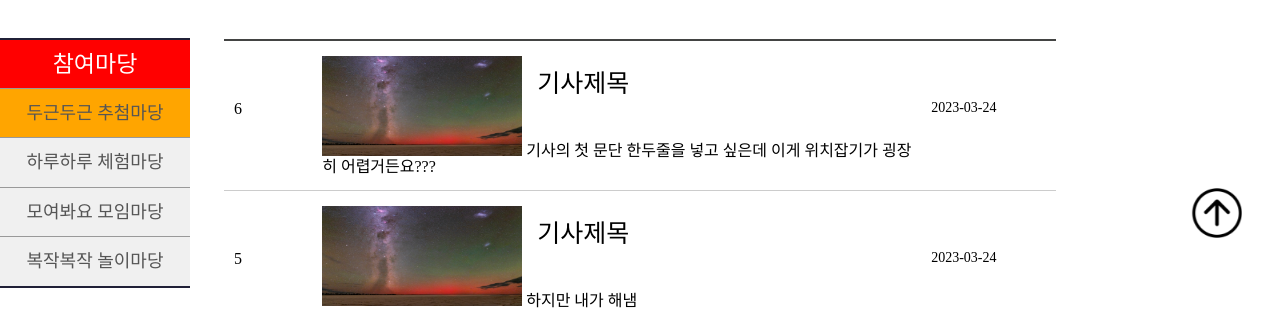
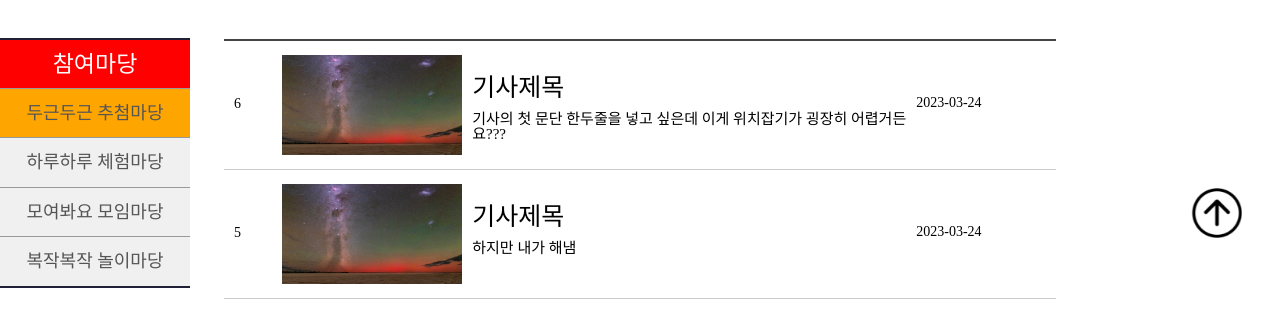
Before and after one commit to whdk93/project_una, a plain HTML site: page sub_news.html in a window 1280 px wide. Shown: the part 412-722 px from the top of the page. Drawn offline with nearby package versions, Linux system fonts and the light colour scheme; a web font is replaced by a local one.

Commit message:
Add files via upload

```diff
--- a/css/sub_news.css
+++ b/css/sub_news.css
@@ -9,6 +9,7 @@
 #news_table_wrap {
     position: relative;
     width: 65%;
+    min-width: 715px;
     margin: 0 auto;
 }
 caption {
@@ -30,37 +31,52 @@ caption {
     font-family: 'sqneoEB';
 }
 .news_num {
-    width: 10%;
-    padding: 60px 10px;
-    font-size: 16px;
+    width: 7%;
+    padding: 56px 10px;
+    font-size: 14px;
 }
 .news_title {
     position: relative;
     width: 75%;
-    padding: 15px;
+    height: 100px;
+    margin: 14px 0;
 }
 .news_img_link {
     display: inline-block;
-    width: 200px;
+    width: 180px;
     height: 100px;
+    margin-right: 10px;
 }
 .news_img_link img {
-    width: 200px;
+    width: 180px;
     height: 100px;
 }
 .news_title_link {
     position: absolute;
-    width: calc(100%-200px);
-    top: 30px;
-    left: 230px;
+    display: inline-block;
+    /* width: calc(100%-200px); */
+    top: 20px;
+    /* left: 230px; */
     font-size: 25px;
     font-family: 'sqneoEB';
+}
+.news_title_link:hover {
+    color: #ccc;
+    text-decoration: underline;
+}
+.news_title_prev {
+    position: absolute;
+    display: inline-block;
+    min-width: 300px;
+    top: 57px;
+    font-size: 15px;
 }
 .news_date {
     width: 10%;
     min-width: 100px;
-    padding: 60px 0;
+    padding: 55px 0px;
     padding-right: 0;
+    margin-left: 10px;
     font-size: 14px;
 }
 /* 버튼 영역 */
```
Also changed, not shown: css/sub_gallery.css (+32 -3 lines).
